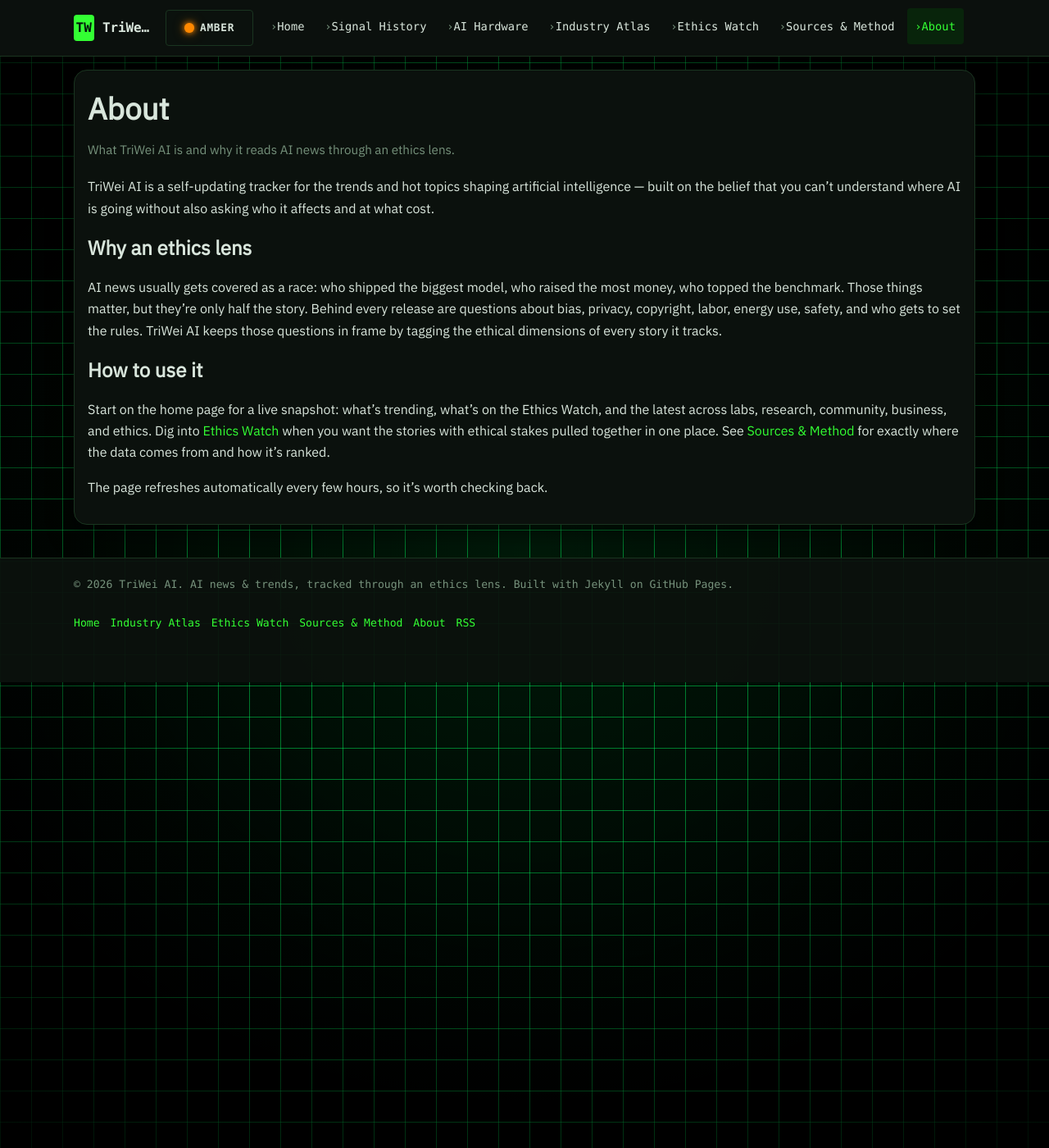
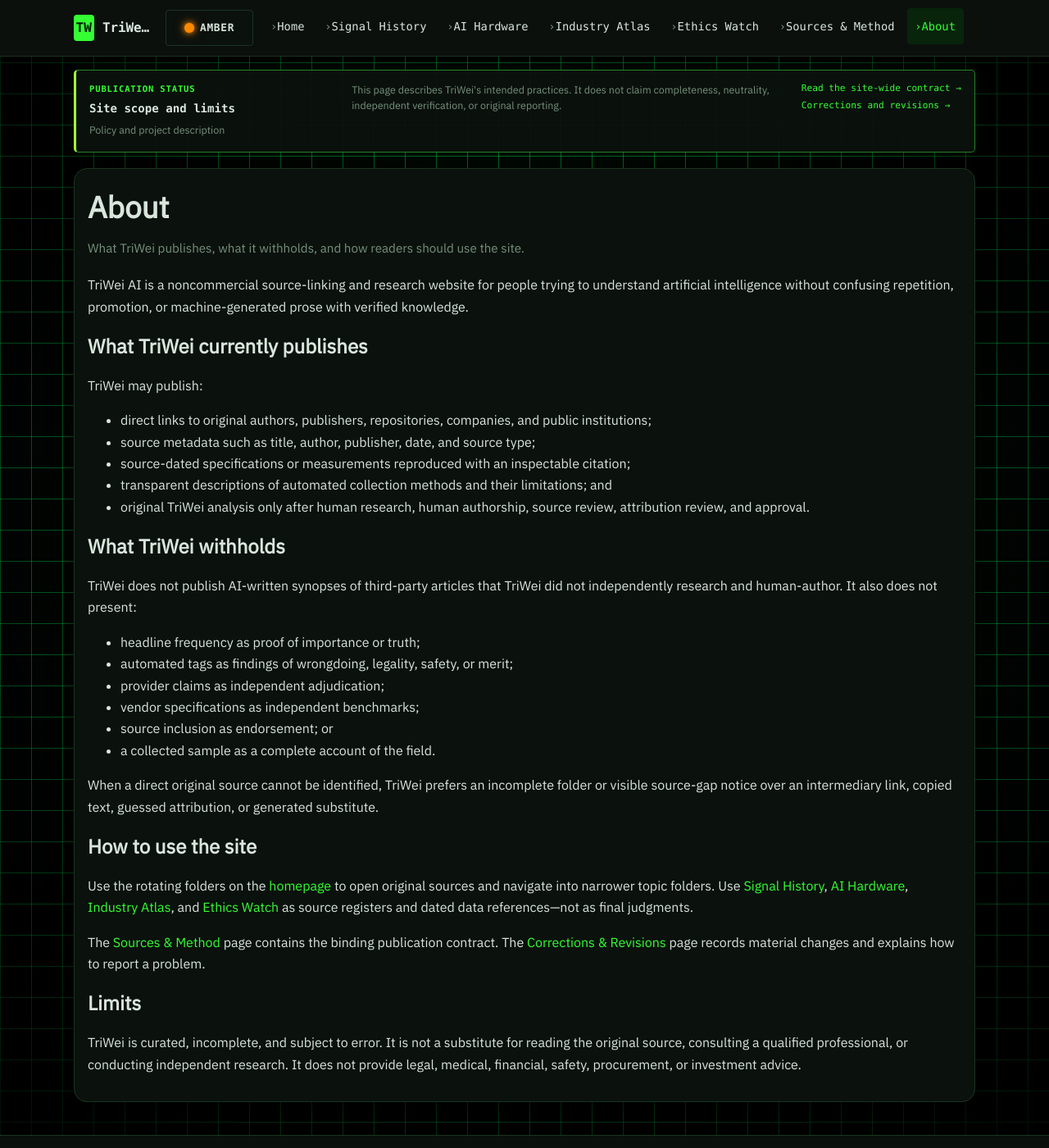
Before and after one commit to Joeyjojoe-jr/triwei-ai-site, a Jekyll site: the page built from about.md, in a window 1280 px wide and 1400 px high. Shown: the whole window at 82% size. Built offline with Jekyll 4.4.1, drawn with Linux system fonts in a browser that asks for light colours.

Commit message:
Rewrite About page around honest site scope

```diff
--- a/about.md
+++ b/about.md
@@ -2,16 +2,41 @@
 layout: page
 title: About
 permalink: /about/
-description: What TriWei AI is and why it reads AI news through an ethics lens.
+description: What TriWei publishes, what it withholds, and how readers should use the site.
+publication_key: about
 ---
-TriWei AI is a self-updating tracker for the trends and hot topics shaping artificial intelligence — built on the belief that you can't understand where AI is going without also asking who it affects and at what cost.
 
-## Why an ethics lens
+TriWei AI is a noncommercial source-linking and research website for people trying to understand artificial intelligence without confusing repetition, promotion, or machine-generated prose with verified knowledge.
 
-AI news usually gets covered as a race: who shipped the biggest model, who raised the most money, who topped the benchmark. Those things matter, but they're only half the story. Behind every release are questions about bias, privacy, copyright, labor, energy use, safety, and who gets to set the rules. TriWei AI keeps those questions in frame by tagging the ethical dimensions of every story it tracks.
+## What TriWei currently publishes
 
-## How to use it
+TriWei may publish:
 
-Start on the home page for a live snapshot: what's trending, what's on the Ethics Watch, and the latest across labs, research, community, business, and ethics. Dig into [Ethics Watch](/ethics/) when you want the stories with ethical stakes pulled together in one place. See [Sources & Method](/sources/) for exactly where the data comes from and how it's ranked.
+- direct links to original authors, publishers, repositories, companies, and public institutions;
+- source metadata such as title, author, publisher, date, and source type;
+- source-dated specifications or measurements reproduced with an inspectable citation;
+- transparent descriptions of automated collection methods and their limitations; and
+- original TriWei analysis only after human research, human authorship, source review, attribution review, and approval.
 
-The page refreshes automatically every few hours, so it's worth checking back.
+## What TriWei withholds
+
+TriWei does not publish AI-written synopses of third-party articles that TriWei did not independently research and human-author. It also does not present:
+
+- headline frequency as proof of importance or truth;
+- automated tags as findings of wrongdoing, legality, safety, or merit;
+- provider claims as independent adjudication;
+- vendor specifications as independent benchmarks;
+- source inclusion as endorsement; or
+- a collected sample as a complete account of the field.
+
+When a direct original source cannot be identified, TriWei prefers an incomplete folder or visible source-gap notice over an intermediary link, copied text, guessed attribution, or generated substitute.
+
+## How to use the site
+
+Use the rotating folders on the [homepage](/) to open original sources and navigate into narrower topic folders. Use [Signal History](/signals/), [AI Hardware](/hardware/), [Industry Atlas](/industry/), and [Ethics Watch](/ethics/) as source registers and dated data references—not as final judgments.
+
+The [Sources & Method](/sources/) page contains the binding publication contract. The [Corrections & Revisions](/corrections/) page records material changes and explains how to report a problem.
+
+## Limits
+
+TriWei is curated, incomplete, and subject to error. It is not a substitute for reading the original source, consulting a qualified professional, or conducting independent research. It does not provide legal, medical, financial, safety, procurement, or investment advice.
```
